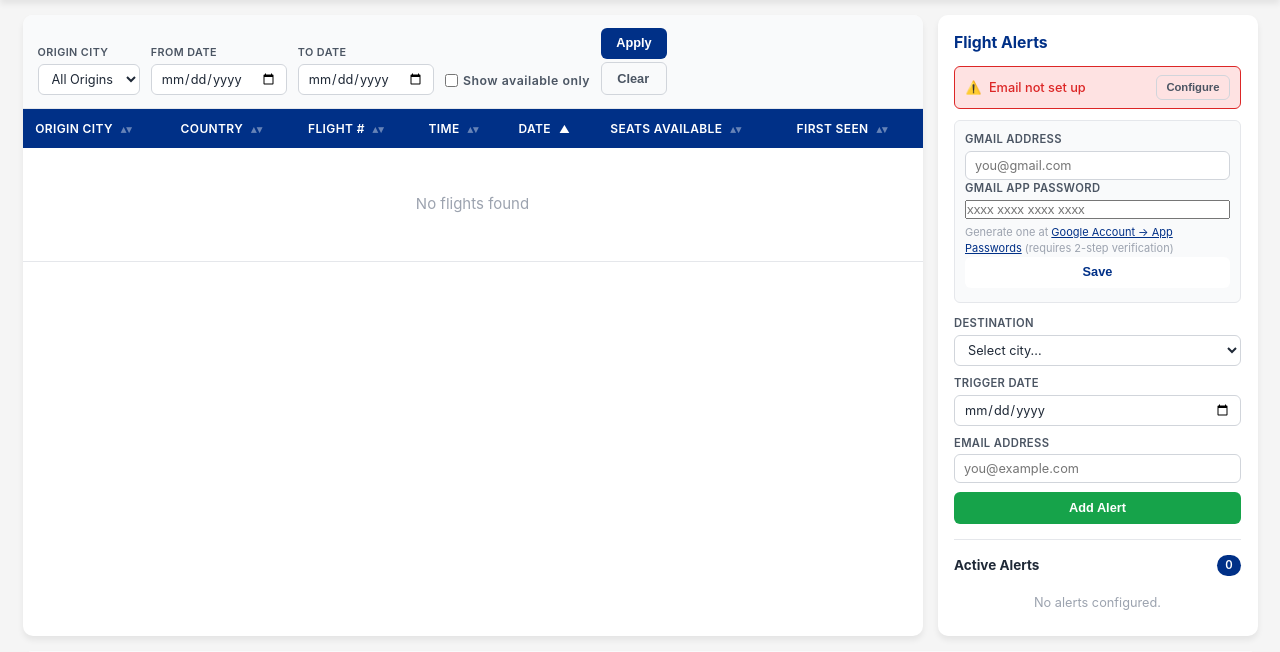
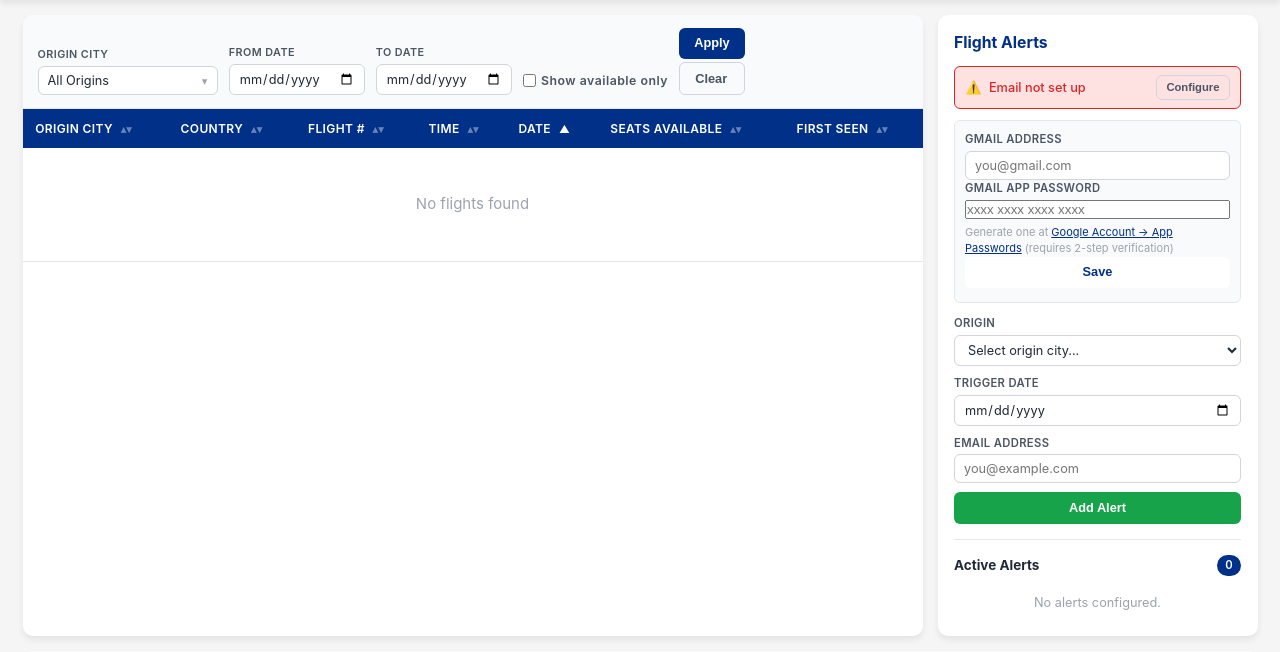
Before and after one commit to ManorZ/ElAlRescueFlightFinder, a Flask app: page / in a window 1280 px wide. Shown: the part 71-723 px from the top of the page. Run offline with Flask 3, Linux system fonts and the light colour scheme; data that the repository does not hold is empty.

Commit message:
Improve dashboard UI: multi-select filter, origin label, all destinations
1. Origin City filter now supports multi-select with checkboxes.
   Backend handles comma-separated origin codes via IN() clause.

2. Renamed "Destination" to "Origin" in the Flight Alerts sidebar
   to match the actual meaning (city you fly FROM to Israel).

3. Alert origin dropdown now shows all 74 El Al destinations (fetched
   from /api/destinations/lang/eng/direct), not just those with current
   flights. Active origins are listed first; inactive ones show
   "(no current flights)" suffix. This lets users set alerts for cities
   that may get flights added in the future.

Co-Authored-By: Claude Opus 4.6 (1M context) <noreply@anthropic.com>

```diff
--- a/crawler/news_monitor.py
+++ b/crawler/news_monitor.py
@@ -322,7 +322,8 @@ def fetch_destinations() -> List[Destination]:
     for item in items:
         if not isinstance(item, dict):
             continue
-        code = item.get("code") or item.get("Code") or item.get("airportCode") or item.get("AirportCode") or ""
+        code = (item.get("destinationCode") or item.get("code") or item.get("Code")
+                or item.get("airportCode") or item.get("AirportCode") or "")
         city_name = item.get("cityName") or item.get("CityName") or item.get("city") or item.get("City") or ""
         if not code or not city_name:
             continue
--- a/web/routes.py
+++ b/web/routes.py
@@ -76,8 +76,14 @@ def get_flights():
 
     origin = request.args.get('origin')
     if origin:
-        query += " AND origin_code = ?"
-        params.append(origin.upper())
+        origins = [o.strip().upper() for o in origin.split(',') if o.strip()]
+        if len(origins) == 1:
+            query += " AND origin_code = ?"
+            params.append(origins[0])
+        elif origins:
+            placeholders = ','.join(['?' for _ in origins])
+            query += f" AND origin_code IN ({placeholders})"
+            params.extend(origins)
 
     date_from = request.args.get('date_from')
     if date_from:
@@ -112,8 +118,14 @@ def get_new_flights():
 
     origin = request.args.get('origin')
     if origin:
-        query += " AND origin_code = ?"
-        params.append(origin.upper())
+        origins = [o.strip().upper() for o in origin.split(',') if o.strip()]
+        if len(origins) == 1:
+            query += " AND origin_code = ?"
+            params.append(origins[0])
+        elif origins:
+            placeholders = ','.join(['?' for _ in origins])
+            query += f" AND origin_code IN ({placeholders})"
+            params.extend(origins)
 
     date_from = request.args.get('date_from')
     if date_from:
@@ -156,6 +168,75 @@ def get_destinations():
     except Exception as e:
         logger.error("Error fetching destinations: %s", e)
         return jsonify({"error": "Failed to fetch destinations"}), 500
+
+
+@api.route('/all-destinations')
+def get_all_destinations():
+    """Fetch all El Al destinations from the external API, cache in DB, and return."""
+    import requests as http_requests
+    try:
+        resp = http_requests.get(
+            config.DESTINATIONS_URL,
+            headers={"User-Agent": config.USER_AGENT},
+            timeout=config.REQUEST_TIMEOUT,
+        )
+        resp.raise_for_status()
+        data = resp.json()
+    except Exception as e:
+        logger.warning("Could not fetch destinations from El Al API: %s", e)
+        # Fall back to whatever is in the DB
+        conn = get_connection()
+        rows = conn.execute(
+            "SELECT code, city_name, country_name, continent, is_operational, "
+            "is_recovery_flight_origin FROM destinations ORDER BY city_name"
+        ).fetchall()
+        return jsonify([row_to_dict(r) for r in rows])
+
+    items = data if isinstance(data, list) else data.get("destinations", data.get("Destinations", []))
+
+    conn = get_connection()
+    results = []
+    for item in items:
+        if not isinstance(item, dict):
+            continue
+        code = (item.get("destinationCode") or item.get("code") or
+                item.get("Code") or item.get("airportCode") or "")
+        city_name = (item.get("cityName") or item.get("CityName") or
+                     item.get("city") or "")
+        country_name = (item.get("countryName") or item.get("CountryName") or
+                        item.get("country") or "")
+        continent = (item.get("continentName") or item.get("continent") or
+                     item.get("Continent") or "")
+        if not code or not city_name:
+            continue
+
+        # Upsert into destinations - preserve existing is_recovery_flight_origin
+        conn.execute(
+            """INSERT INTO destinations (code, city_name, country_name, continent,
+                                        is_operational, is_recovery_flight_origin, last_updated)
+            VALUES (?, ?, ?, ?, 1, 0, datetime('now'))
+            ON CONFLICT(code) DO UPDATE SET
+                city_name = excluded.city_name,
+                country_name = excluded.country_name,
+                continent = excluded.continent,
+                last_updated = excluded.last_updated
+            """,
+            (code, city_name, country_name, continent),
+        )
+        results.append({
+            "code": code,
+            "city_name": city_name,
+            "country_name": country_name,
+            "continent": continent,
+        })
+    conn.commit()
+
+    # Now return all destinations from DB (includes is_recovery_flight_origin status)
+    rows = conn.execute(
+        "SELECT code, city_name, country_name, continent, is_operational, "
+        "is_recovery_flight_origin FROM destinations ORDER BY city_name"
+    ).fetchall()
+    return jsonify([row_to_dict(r) for r in rows])
 
 
 # ---------------------------------------------------------------------------
--- a/web/static/css/style.css
+++ b/web/static/css/style.css
@@ -706,6 +706,95 @@ th.sort-desc .sort-arrow::after {
     padding: 0.25rem 0.7rem;
 }
 
+/* --- Multi-select Dropdown --- */
+.multi-select {
+    position: relative;
+    min-width: 180px;
+}
+
+.multi-select-btn {
+    display: flex;
+    align-items: center;
+    justify-content: space-between;
+    width: 100%;
+    padding: 0.4rem 0.6rem;
+    border: 1px solid var(--gray-300);
+    border-radius: var(--radius);
+    font-size: 0.85rem;
+    font-family: inherit;
+    color: var(--gray-800);
+    background: var(--white);
+    cursor: pointer;
+    transition: border-color var(--transition), box-shadow var(--transition);
+    text-align: left;
+    white-space: nowrap;
+    overflow: hidden;
+    text-overflow: ellipsis;
+}
+
+.multi-select-btn::after {
+    content: "\25BE";
+    margin-left: 0.5rem;
+    font-size: 0.75rem;
+    color: var(--gray-400);
+    flex-shrink: 0;
+}
+
+.multi-select-btn:focus {
+    outline: none;
+    border-color: var(--blue);
+    box-shadow: 0 0 0 3px rgba(0,48,135,0.12);
+}
+
+.multi-select-dropdown {
+    display: none;
+    position: absolute;
+    top: 100%;
+    left: 0;
+    right: 0;
+    min-width: 240px;
+    max-height: 280px;
+    overflow-y: auto;
+    background: var(--white);
+    border: 1px solid var(--gray-300);
+    border-top: none;
+    border-radius: 0 0 var(--radius) var(--radius);
+    box-shadow: var(--shadow-md);
+    z-index: 50;
+}
+
+.multi-select.open .multi-select-dropdown {
+    display: block;
+}
+
+.multi-select.open .multi-select-btn {
+    border-color: var(--blue);
+    border-radius: var(--radius) var(--radius) 0 0;
+}
+
+.multi-select-list label {
+    display: flex;
+    align-items: center;
+    gap: 0.4rem;
+    padding: 0.35rem 0.6rem;
+    font-size: 0.82rem;
+    cursor: pointer;
+    transition: background var(--transition);
+    text-transform: none;
+    font-weight: 400;
+    color: var(--gray-800);
+    letter-spacing: 0;
+}
+
+.multi-select-list label:hover {
+    background: var(--blue-light);
+}
+
+.multi-select-list input[type="checkbox"] {
+    accent-color: var(--blue);
+    flex-shrink: 0;
+}
+
 /* --- Responsive --- */
 @media (max-width: 1024px) {
     .main-layout {
--- a/web/static/js/app.js
+++ b/web/static/js/app.js
@@ -13,6 +13,7 @@ let sortDirection = 'asc';
 let refreshCountdown = 60;
 let countdownInterval = null;
 let autoRefreshInterval = null;
+let selectedOrigins = [];  // multi-select state
 
 // ---------------------------------------------------------------------------
 // Utilities
@@ -102,6 +103,78 @@ function setConnectionStatus(connected) {
 }
 
 // ---------------------------------------------------------------------------
+// Multi-select Origin Filter
+// ---------------------------------------------------------------------------
+
+function initOriginMultiSelect() {
+    const container = document.getElementById('origin-multi-select');
+    const btn = document.getElementById('origin-multi-btn');
+    const dropdown = document.getElementById('origin-multi-dropdown');
+
+    btn.addEventListener('click', function (e) {
+        e.stopPropagation();
+        container.classList.toggle('open');
+    });
+
+    // Close dropdown when clicking outside
+    document.addEventListener('click', function (e) {
+        if (!container.contains(e.target)) {
+            container.classList.remove('open');
+        }
+    });
+
+    // Prevent dropdown clicks from closing it
+    dropdown.addEventListener('click', function (e) {
+        e.stopPropagation();
+    });
+}
+
+function populateOriginMultiSelect(origins) {
+    // origins = [{code, label}, ...]
+    const list = document.getElementById('origin-multi-list');
+    list.innerHTML = '';
+
+    origins.forEach(function (o) {
+        var lbl = document.createElement('label');
+        var cb = document.createElement('input');
+        cb.type = 'checkbox';
+        cb.value = o.code;
+        cb.checked = selectedOrigins.indexOf(o.code) !== -1;
+        cb.addEventListener('change', onOriginCheckboxChange);
+        lbl.appendChild(cb);
+        lbl.appendChild(document.createTextNode(' ' + o.label));
+        list.appendChild(lbl);
+    });
+}
+
+function onOriginCheckboxChange() {
+    var checkboxes = document.querySelectorAll('#origin-multi-list input[type="checkbox"]');
+    selectedOrigins = [];
+    checkboxes.forEach(function (cb) {
+        if (cb.checked) selectedOrigins.push(cb.value);
+    });
+    updateOriginButtonText();
+    // Update hidden input
+    document.getElementById('filter-origin').value = selectedOrigins.join(',');
+}
+
+function updateOriginButtonText() {
+    var btn = document.getElementById('origin-multi-btn');
+    if (selectedOrigins.length === 0) {
+        btn.textContent = 'All Origins';
+    } else if (selectedOrigins.length <= 3) {
+        // Show city names for selected codes
+        var names = selectedOrigins.map(function (code) {
+            var found = destinations.find(function (d) { return d.code === code; });
+            return found ? found.city_name : code;
+        });
+        btn.textContent = names.join(', ');
+    } else {
+        btn.textContent = selectedOrigins.length + ' origins selected';
+    }
+}
+
+// ---------------------------------------------------------------------------
 // Flights
 // ---------------------------------------------------------------------------
 
@@ -114,6 +187,8 @@ async function loadFlights() {
         allFlights = data;
         sortFlights();
         renderFlights(allFlights);
+        // After loading flights, update the filter dropdown with origins from flights
+        updateFilterOrigins();
     }
 }
 
@@ -130,6 +205,45 @@ function buildFilterParams() {
     if (availableOnly) params.set('available_only', '1');
 
     return params;
+}
+
+function updateFilterOrigins() {
+    // Derive unique origins from the full (unfiltered) flights data
+    // We call the API without origin filter to get all origins
+    // But to avoid extra calls, derive from allFlights when no origin filter is set,
+    // or from a cached list
+    // Actually, let's just populate from the destinations that have is_recovery_flight_origin=1
+    // which is already in our destinations array
+    var originList = [];
+    var seen = {};
+
+    // Use destinations with is_recovery_flight_origin = 1 (active flight origins)
+    destinations.forEach(function (d) {
+        if (d.is_recovery_flight_origin && d.code && !seen[d.code]) {
+            seen[d.code] = true;
+            originList.push({
+                code: d.code,
+                label: d.city_name + ' (' + d.code + ')'
+            });
+        }
+    });
+
+    // Also add any origins from flights that might not be in destinations yet
+    allFlights.forEach(function (f) {
+        if (f.origin_code && !seen[f.origin_code]) {
+            seen[f.origin_code] = true;
+            originList.push({
+                code: f.origin_code,
+                label: (f.origin_city || f.origin_code) + ' (' + f.origin_code + ')'
+            });
+        }
+    });
+
+    originList.sort(function (a, b) {
+        return a.label.localeCompare(b.label);
+    });
+
+    populateOriginMultiSelect(originList);
 }
 
 function renderFlights(flights) {
@@ -228,7 +342,13 @@ function applyFilters() {
 }
 
 function clearFilters() {
+    selectedOrigins = [];
     document.getElementById('filter-origin').value = '';
+    updateOriginButtonText();
+    // Uncheck all checkboxes
+    document.querySelectorAll('#origin-multi-list input[type="checkbox"]').forEach(function (cb) {
+        cb.checked = false;
+    });
     document.getElementById('filter-date-from').value = '';
     document.getElementById('filter-date-to').value = '';
     document.getElementById('filter-available-only').checked = false;
@@ -240,35 +360,65 @@ function clearFilters() {
 // ---------------------------------------------------------------------------
 
 async function loadDestinations() {
-    const data = await apiFetch('/api/destinations');
-    if (!data || !Array.isArray(data)) return;
+    // Load all destinations (including those without current flights) for the alert dropdown
+    const allDests = await apiFetch('/api/all-destinations');
 
-    destinations = data;
+    if (allDests && Array.isArray(allDests)) {
+        destinations = allDests;
+    } else {
+        // Fallback to regular destinations endpoint
+        const data = await apiFetch('/api/destinations');
+        if (data && Array.isArray(data)) {
+            destinations = data;
+        } else {
+            return;
+        }
+    }
 
-    // Populate origin filter dropdown
-    const filterSelect = document.getElementById('filter-origin');
-    filterSelect.innerHTML = '<option value="">All Origins</option>';
-    const seen = new Set();
-    data.forEach(function (d) {
-        if (d.code && !seen.has(d.code)) {
-            seen.add(d.code);
-            const opt = document.createElement('option');
-            opt.value = d.code;
-            opt.textContent = d.city_name + ' (' + d.code + ')';
-            filterSelect.appendChild(opt);
-        }
+    // Build a set of origin codes that have current flights
+    var activeOriginCodes = new Set();
+    allFlights.forEach(function (f) {
+        if (f.origin_code) activeOriginCodes.add(f.origin_code);
+    });
+    // Also include destinations marked as recovery flight origins
+    destinations.forEach(function (d) {
+        if (d.is_recovery_flight_origin) activeOriginCodes.add(d.code);
     });
 
-    // Populate alert destination dropdown
+    // Populate the filter multi-select (only origins with flights)
+    updateFilterOrigins();
+
+    // Populate alert destination dropdown with ALL destinations
+    populateAlertDropdown(activeOriginCodes);
+}
+
+function populateAlertDropdown(activeOriginCodes) {
     const alertSelect = document.getElementById('alert-destination');
-    alertSelect.innerHTML = '<option value="">Select city...</option>';
-    data.forEach(function (d) {
-        if (d.code) {
-            const opt = document.createElement('option');
-            opt.value = d.code + '|' + (d.city_name || '');
-            opt.textContent = d.city_name + ' (' + d.code + ')';
-            alertSelect.appendChild(opt);
+    alertSelect.innerHTML = '<option value="">Select origin city...</option>';
+
+    // Sort destinations alphabetically by city name
+    var sorted = destinations.slice().sort(function (a, b) {
+        // Active origins first, then alphabetical
+        var aActive = activeOriginCodes.has(a.code);
+        var bActive = activeOriginCodes.has(b.code);
+        if (aActive && !bActive) return -1;
+        if (!aActive && bActive) return 1;
+        return (a.city_name || '').localeCompare(b.city_name || '');
+    });
+
+    var seen = new Set();
+    sorted.forEach(function (d) {
+        if (!d.code || seen.has(d.code)) return;
+        seen.add(d.code);
+
+        var opt = document.createElement('option');
+        opt.value = d.code + '|' + (d.city_name || '');
+        var label = d.city_name + ' (' + d.code + ')';
+        if (!activeOriginCodes.has(d.code)) {
+            label += ' (no current flights)';
         }
+        opt.textContent = label;
+        alertSelect.appendChild(opt);
     });
 }
 
@@ -479,6 +629,8 @@ async function refreshNow() {
 
     // Reload all data
     await Promise.all([loadFlights(), updateStatus(), loadAlerts(), loadNews()]);
+    // Re-populate alert dropdown after flights are refreshed
+    loadDestinations();
 
     // Reset countdown
     refreshCountdown = 60;
@@ -564,9 +716,13 @@ async function saveEmailSettings() {
 // ---------------------------------------------------------------------------
 
 document.addEventListener('DOMContentLoaded', function () {
-    // Load all data
-    loadFlights();
-    loadDestinations();
+    // Init multi-select
+    initOriginMultiSelect();
+
+    // Load all data - flights first, then destinations (which needs flights for active origins)
+    loadFlights().then(function () {
+        loadDestinations();
+    });
     loadAlerts();
     loadNews();
     updateStatus();
--- a/web/templates/index.html
+++ b/web/templates/index.html
@@ -45,10 +45,16 @@
         <!-- Filter Bar -->
         <div class="filter-bar">
             <div class="filter-group">
-                <label for="filter-origin">Origin City</label>
-                <select id="filter-origin">
-                    <option value="">All Origins</option>
-                </select>
+                <label>Origin City</label>
+                <div class="multi-select" id="origin-multi-select">
+                    <button type="button" class="multi-select-btn" id="origin-multi-btn">All Origins</button>
+                    <div class="multi-select-dropdown" id="origin-multi-dropdown">
+                        <div class="multi-select-list" id="origin-multi-list">
+                            <!-- checkboxes populated by JS -->
+                        </div>
+                    </div>
+                </div>
+                <input type="hidden" id="filter-origin" value="">
             </div>
             <div class="filter-group">
                 <label for="filter-date-from">From Date</label>
@@ -135,9 +141,9 @@
 
         <form id="alert-form" class="alert-form" onsubmit="addAlert(event)">
             <div class="form-group">
-                <label for="alert-destination">Destination</label>
+                <label for="alert-destination">Origin</label>
                 <select id="alert-destination" required>
-                    <option value="">Select city...</option>
+                    <option value="">Select origin city...</option>
                 </select>
             </div>
             <div class="form-group">
```
